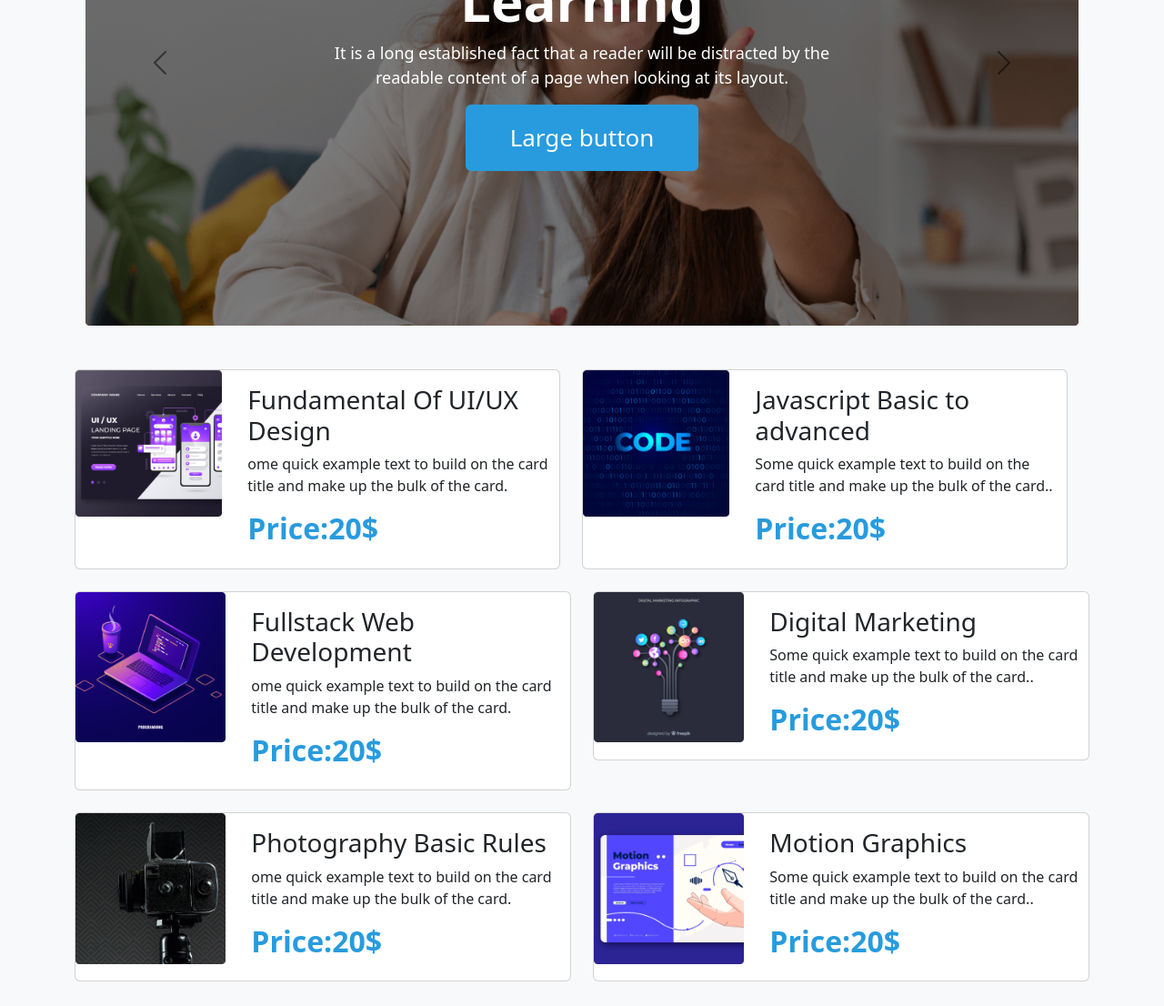
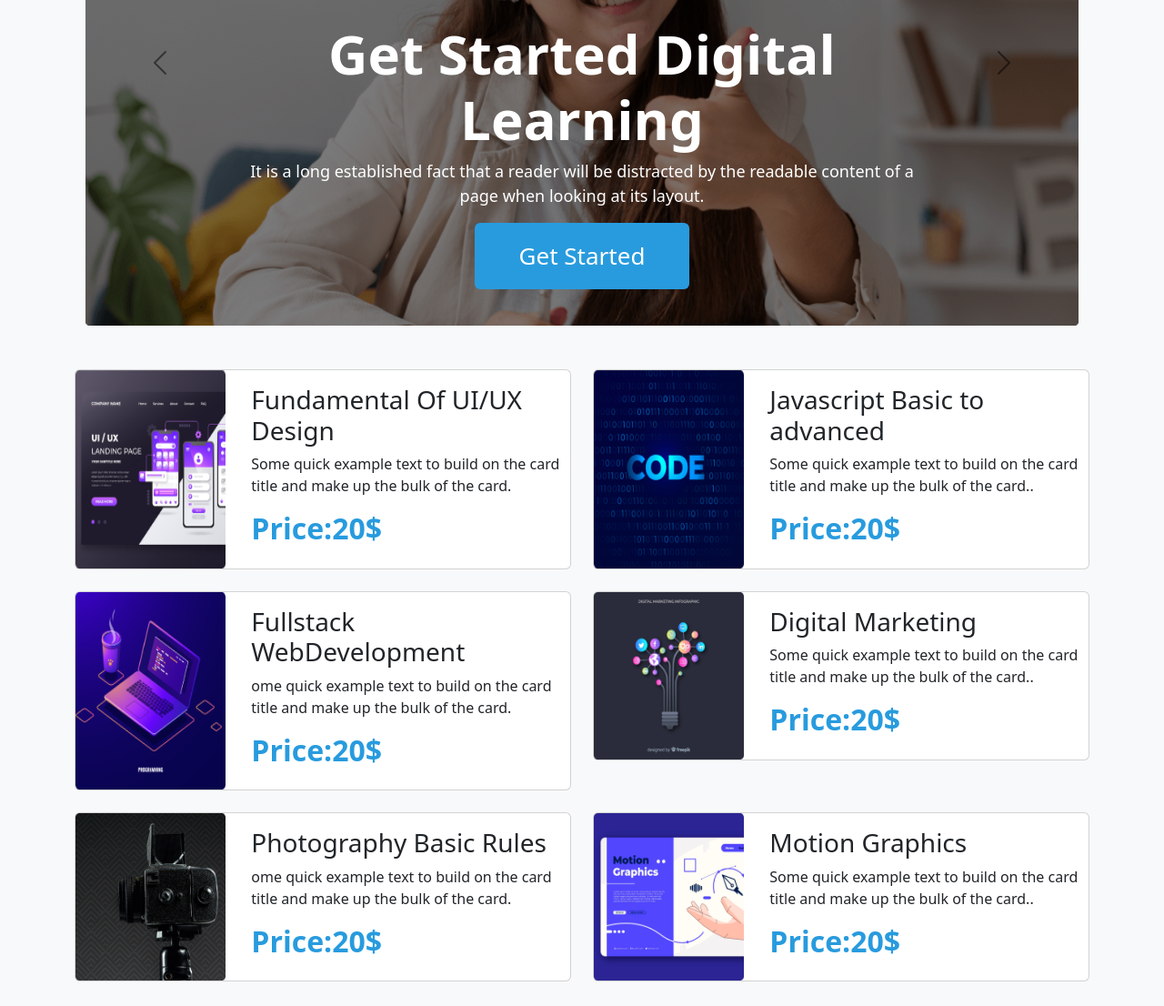
Before and after one commit to GaziMamur22/edTech-website, a plain HTML site: page index.html in a window 1280 px wide. Shown: the part 349-1455 px from the top of the page at 91% size. Drawn offline with nearby package versions, Linux system fonts and the light colour scheme.

Commit message:
edit some section

```diff
--- a/index.html
+++ b/index.html
@@ -101,7 +101,29 @@
                 class="d-block w-100 "
                 alt="..."
               />
-              <div class="carousel-caption text-white d-none d-md-block">
+              <div class="carousel-caption text-white">
+                <div class="d-flex flex-column ">
+                  <h1 class="slider-heading fs-1-md">Get Started Digital Learning</h1>
+                <p class="slider-text">
+                  It is a long established fact that a reader will be distracted
+                  by the readable content of a page when looking at its layout.
+                </p>
+                </div>
+                <button
+                  type="button"
+                  class="btn btn-lg py-3 px-5 rounded btn-slider"
+                >
+                Get Started
+                </button>
+              </div>
+            </div>
+            <div class="carousel-item image-bright" data-bs-interval="10000">
+              <img
+                src="images/cover/cover-2 1.png"
+                class="d-block w-100 "
+                alt="..."
+              />
+              <div class="carousel-caption text-white ">
                 <h1 class="slider-heading">Get Started Digital Learning</h1>
                 <p class="slider-text">
                   It is a long established fact that a reader will be distracted
@@ -111,17 +133,17 @@
                   type="button"
                   class="btn btn-lg py-3 px-5 rounded btn-slider"
                 >
-                  Large button
+                Get Started
                 </button>
               </div>
             </div>
             <div class="carousel-item image-bright" data-bs-interval="10000">
               <img
-                src="images/cover/cover-2 1.png"
+                src="images/cover/cover-3.jpg"
                 class="d-block w-100 "
                 alt="..."
               />
-              <div class="carousel-caption text-white d-none d-md-block">
+              <div class="carousel-caption text-white ">
                 <h1 class="slider-heading">Get Started Digital Learning</h1>
                 <p class="slider-text">
                   It is a long established fact that a reader will be distracted
@@ -131,29 +153,10 @@
                   type="button"
                   class="btn btn-lg py-3 px-5 rounded btn-slider"
                 >
-                  Large button
+                Get Started
                 </button>
               </div>
-            </div>
-            <div class="carousel-item image-bright" data-bs-interval="10000">
-              <img
-                src="images/cover/cover-3.jpg"
-                class="d-block w-100 "
-                alt="..."
-              />
-              <div class="carousel-caption text-white d-none d-md-block">
-                <h1 class="slider-heading">Get Started Digital Learning</h1>
-                <p class="slider-text">
-                  It is a long established fact that a reader will be distracted
-                  by the readable content of a page when looking at its layout.
-                </p>
-                <button
-                  type="button"
-                  class="btn btn-lg py-3 px-5 rounded btn-slider"
-                >
-                  Large button
-                </button>
-              </div>
+
             </div>
           </div>
           <button
@@ -184,18 +187,18 @@
       <!----------course-section-start------------------->
       <section class="my-5">
         <!-- first-courses-row-start -->
-        <div class="row mb-4 w-100">
-          <div class="col-md-12 col-lg-6">
-            <div class="card">
+        <div class="row">
+          <div class="col-sm-12 col-md-12 col-lg-6">
+            <div class="card mb-4">
               <div class="row">
                 <div class="col-lg-4 col-md-4 col-sm-12">
-                  <img class="w-100" src="images/course/course-1.png" alt="" />
+                  <img class="w-100 h-100" src="images/course/course-1.png" alt="" />
                 </div>
                 <div class="card-body col-lg-8 col-md-8 col-sm-12">
                   <h3 class="card-title">Fundamental Of UI/UX Design</h3>
                   <p class="card-text">
-                    ome quick example text to build on the card title and make
-                    up the bulk of the card.
+                      Some quick example text to build on the card title
+                      and make up the bulk of the card.
                   </p>
                   <h2 class="course-price">Price:20$</h2>
                 </div>
@@ -203,10 +206,10 @@
             </div>
           </div>
           <div class="col-md-12 col-lg-6">
-            <div class="card">
+            <div class="card mb-4">
               <div class="row">
                 <div class="col-lg-4 col-md-4 col-sm-12">
-                  <img class="w-100" src="images/course/course-2.png" alt="" />
+                  <img class="w-100 h-100" src="images/course/course-2.png" alt="" />
                 </div>
                 <div class="card-body col-lg-8 col-md-8 col-sm-12">
                   <h3 class="card-title">Javascript Basic to advanced</h3>
@@ -223,15 +226,15 @@
         <!-- first-courses-row-end -->
 
         <!-- second-courses-row-start -->
-        <div class="row mb-4">
-          <div class="col-md-12 col-lg-6">
-            <div class="card">
+        <div class="row ">
+          <div class="col-sm-12 col-md-12  col-lg-6">
+            <div class="card mb-4">
               <div class="row">
                 <div class="col-lg-4 col-md-4 col-sm-12">
-                  <img class="w-100" src="images/course/course-3.png" alt="" />
+                  <img class="w-100 h-100" src="images/course/course-3.png" alt="" />
                 </div>
-                <div class="card-body col-lg-8 col-md-8 col-sm-12">
-                  <h3 class="card-title">Fullstack Web Development</h3>
+                <div class="card-body col-lg-8 col-md-8 col-sm-12 ">
+                  <h3 class="card-title">Fullstack WebDevelopment</h3>
                   <p class="card-text">
                     ome quick example text to build on the card title and make
                     up the bulk of the card.
@@ -242,10 +245,10 @@
             </div>
           </div>
           <div class="col-md-12 col-lg-6">
-            <div class="card">
+            <div class="card mb-4">
               <div class="row">
                 <div class="col-lg-4 col-md-4 col-sm-12">
-                  <img class="w-100" src="images/course/course-4.png" alt="" />
+                  <img class="w-100 h-100" src="images/course/course-4.png" alt="" />
                 </div>
                 <div class="card-body col-lg-8 col-md-8 col-sm-12">
                   <h3 class="card-title">Digital Marketing</h3>
@@ -262,13 +265,13 @@
         <!-- second-courses-row-end -->
 
         <!-- Thired-courses-row-start -->
-        <div class="row mb-4">
+        <div class="row">
           <div class="col-md-12 col-lg-6">
-            <div class="card">
-              <div class="row">
+            <div class="card mb-4">
+              <div class="row g-4">
                 <div class="col-lg-4 col-md-4 col-sm-12">
                   <img
-                    class="w-100"
+                    class="w-100 h-100"
                     src="images/course/course-5.png"
                     class="img-fluid"
                     alt=""
@@ -289,7 +292,7 @@
             <div class="card">
               <div class="row">
                 <div class="col-lg-4 col-md-4 col-sm-12">
-                  <img class="w-100" src="images/course/course-6.png" alt="" />
+                  <img class="w-100 h-100" src="images/course/course-6.png" alt="" />
                 </div>
                 <div class="card-body col-lg-8 col-md-8 col-sm-12">
                   <h3 class="card-title">Motion Graphics</h3>
@@ -389,7 +392,7 @@
           <div
             class="row d-flex justify-content-center align-items-center p-5 join-info"
           >
-            <div class="col-lg-6 col-md-12 col-sm-12">
+            <div class="col-lg-6 col-md-12 col-sm-12 text-md-center text-sm-center">
               <div>
                 <h1 class="mb-4">Ready to join?</h1>
               </div>
@@ -540,18 +543,7 @@
                 </div>
 
                 <div class="d-flex justify-content-start">
-                  <button
-                    class="carousel-control-prev bg-prev"
-                    type="button"
-                    data-bs-target="#carouselExampleControlsNoTouching"
-                    data-bs-slide="prev"
-                  >
-                    <span
-                      class="carousel-control-prev-icon feedback-arrow"
-                      aria-hidden="true"
-                    ></span>
-                    <span class="visually-hidden">Previous</span>
-                  </button>
+
                 </div>
               </div>
             </div>
@@ -598,18 +590,6 @@
               </div>
 
               <div class="d-flex justify-content-end">
-                <button
-                  class="carousel-control-next bg-next"
-                  type="button"
-                  data-bs-target="#carouselExampleControlsNoTouching"
-                  data-bs-slide="next"
-                >
-                  <span
-                    class="carousel-control-next-icon feedback-arrow"
-                    aria-hidden="true"
-                  ></span>
-                  <span class="visually-hidden">Next</span>
-                </button>
               </div>
             </div>
           </div>
--- a/style.css
+++ b/style.css
@@ -16,11 +16,7 @@
     background-size: cover;
     background-position: center;
 }
-.carousel-caption{
-    bottom: 150px;
-    padding-right: 100px;
-    padding-left: 100px;
-}
+
 .slider-heading{
     font-size: 60px;
     font-weight: 600;
```
